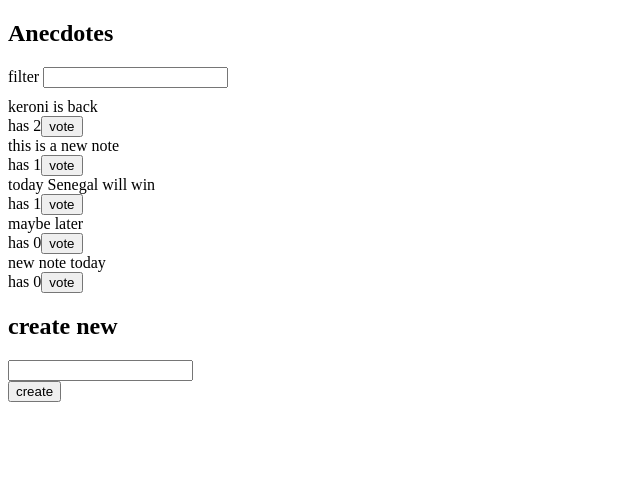
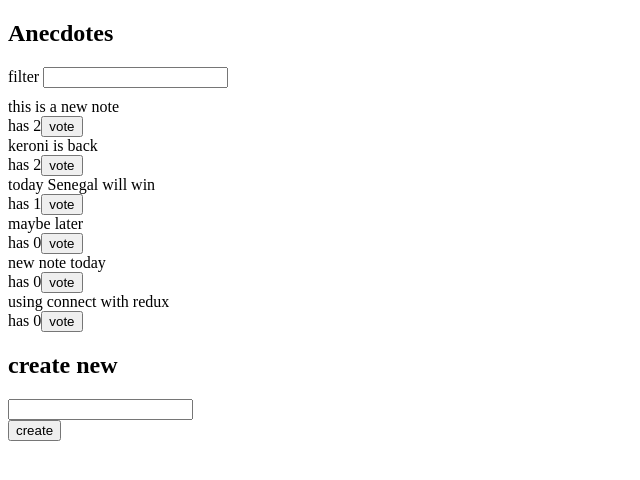
Before and after one commit to Kerman07/full-stack-open, a React (Create React App) app in the folder part6/redux-anecdotes/: page / in a window 1280 px wide. Shown: the top 480 px of the page, without its empty margins (0-640 px from the left). Built offline with nearby package versions, Linux system fonts and the light colour scheme; data requests are answered from the project's data file.

Commit message:
6.19: anecdotes and connect step1

```diff
--- a/part6/redux-anecdotes/db.json
+++ b/part6/redux-anecdotes/db.json
@@ -2,7 +2,7 @@
   "anecdotes": [
     {
       "content": "this is a new note",
-      "votes": 1,
+      "votes": 2,
       "id": 1
     },
     {
@@ -24,6 +24,11 @@
       "content": "today Senegal will win",
       "votes": 1,
       "id": 5
+    },
+    {
+      "content": "using connect with redux",
+      "votes": 0,
+      "id": 6
     }
   ]
 }
--- a/part6/redux-anecdotes/src/components/Notification.js
+++ b/part6/redux-anecdotes/src/components/Notification.js
@@ -1,15 +1,19 @@
 import React from "react";
-import { useSelector } from "react-redux";
+import { connect } from "react-redux";
 
-const Notification = () => {
-  const notification = useSelector((state) => state.notification);
+const Notification = (props) => {
   const style = {
     border: "solid",
     padding: 10,
     borderWidth: 1,
   };
-  if (notification !== "") return <div style={style}>{notification}</div>;
+  if (props.notification !== "")
+    return <div style={style}>{props.notification}</div>;
   return null;
 };
 
-export default Notification;
+const mapStateToProps = (state) => {
+  return { notification: state.notification };
+};
+
+export default connect(mapStateToProps)(Notification);
```
